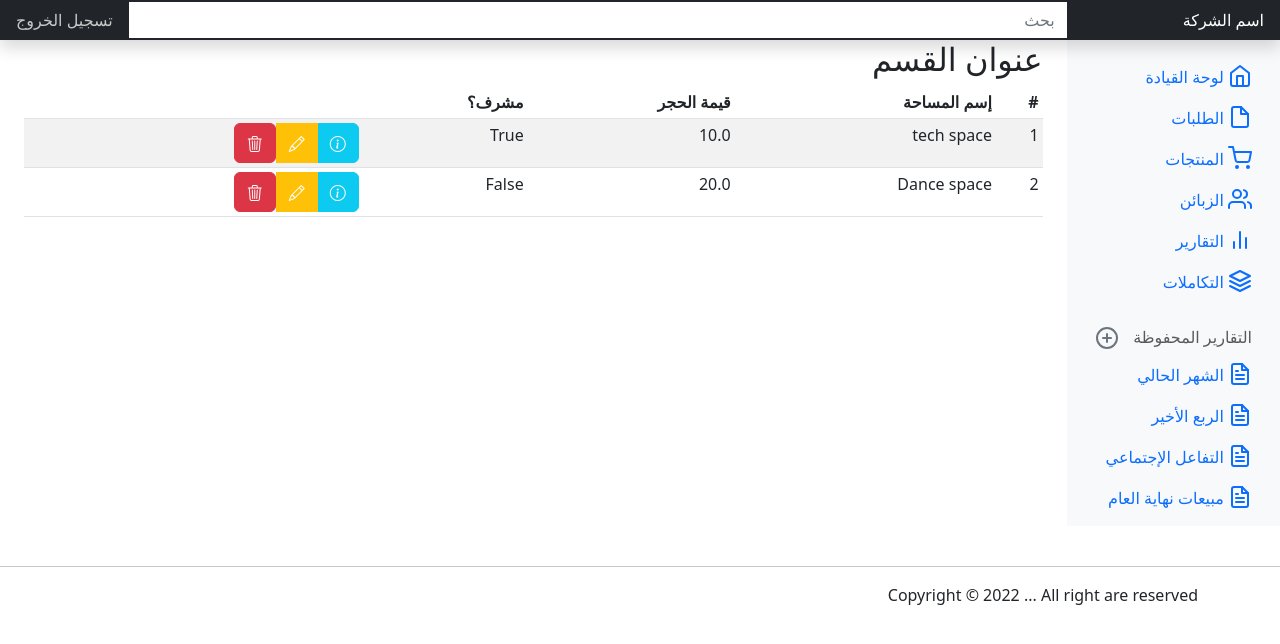
After one commit to arabdigitalexpression/Mestek, a Flask app: template app/templates/dashboard/spaces.html in a window 1280 px wide. The commit adds this page. Shown: the top 644 px of the page. Run offline with Flask 2, Linux system fonts and the light colour scheme; data comes from the database, SQL or seed files in the repository; the template is opened without the code that fills it: values that come from a table or form of the project are taken from there, most other values are stand-ins (such as "Sample title", 1, 10 or a date in 2020); some libraries are stand-ins or nearby versions.

Commit message:
Added spaces.html template
Added bootstrap icons link in dashboard/base.html

```diff
--- a/app/templates/dashboard/base.html
+++ b/app/templates/dashboard/base.html
@@ -6,7 +6,10 @@
 
 <!-- Custom styles for this template -->
 <link href="{{ url_for('static',filename='dashboard.rtl.css') }}" rel="stylesheet">
-
+<link
+        rel="stylesheet"
+        href="https://cdn.jsdelivr.net/npm/bootstrap-icons@1.8.3/font/bootstrap-icons.css"
+    />
 <style>
     .bd-placeholder-img {
     font-size: 1.125rem;
@@ -166,7 +169,7 @@
 
 	<footer>
         {% block footer %}
-		<section class="container">
+		<!-- <section class="container">
 			<div class="left-col">
 				<h3>sitemap</h3>
 				<div>
@@ -199,7 +202,7 @@
 					</ul>
 				</div>
 			</div>
-		</section>
+		</section> -->
 		<section class="container">
 			<p>Copyright &copy; 2022 ... All right are reserved</p>
 		</section>
--- /dev/null
+++ b/app/templates/dashboard/spaces.html
@@ -0,0 +1,49 @@
+{% extends 'dashboard/base.html' %}
+
+{% block title %} المساحات {% endblock %}
+
+{% block content %}
+<h2>عنوان القسم</h2>
+<div class="table-responsive">
+    <table class="table table-striped table-sm">
+        <thead>
+            <tr>
+                <th scope="col">#</th>
+                <th scope="col">إسم المساحة</th>
+                <th scope="col">قيمة الحجر</th>
+                <th scope="col">مشرف؟</th>
+                <th scope="col"></th>
+            </tr>
+        </thead>
+        <tbody>
+            {% for space in spaces %}
+            <tr>
+                <td>{{space.id}}</td>
+                <td>{{space.name}}</td>
+                <td>{{space.price}}</td>
+                <td>{{space.has_operator}}</td>
+                <td>
+                    <div
+                        class="btn-group"
+                        role="group"
+                        aria-label="Basic mixed styles example"
+                    >
+                        <button type="button" class="btn btn-info text-white">
+                            <i class="bi bi-info-circle"></i>
+                        </button>
+                        <button type="button" class="text-white btn btn-warning">
+                            <i class="bi bi-pencil"></i>
+                        </button>
+                        <form method="POST" action="{{url_for('delete_space', id=space.id)}}">
+                            <button type="submit" class="text-white btn btn-danger">
+                                <i class="bi bi-trash3"></i>
+                            </button>
+                        </form>
+                    </div>
+                </td>
+            </tr>
+            {% endfor %}
+        </tbody>
+    </table>
+</div>
+{% endblock %}
```
